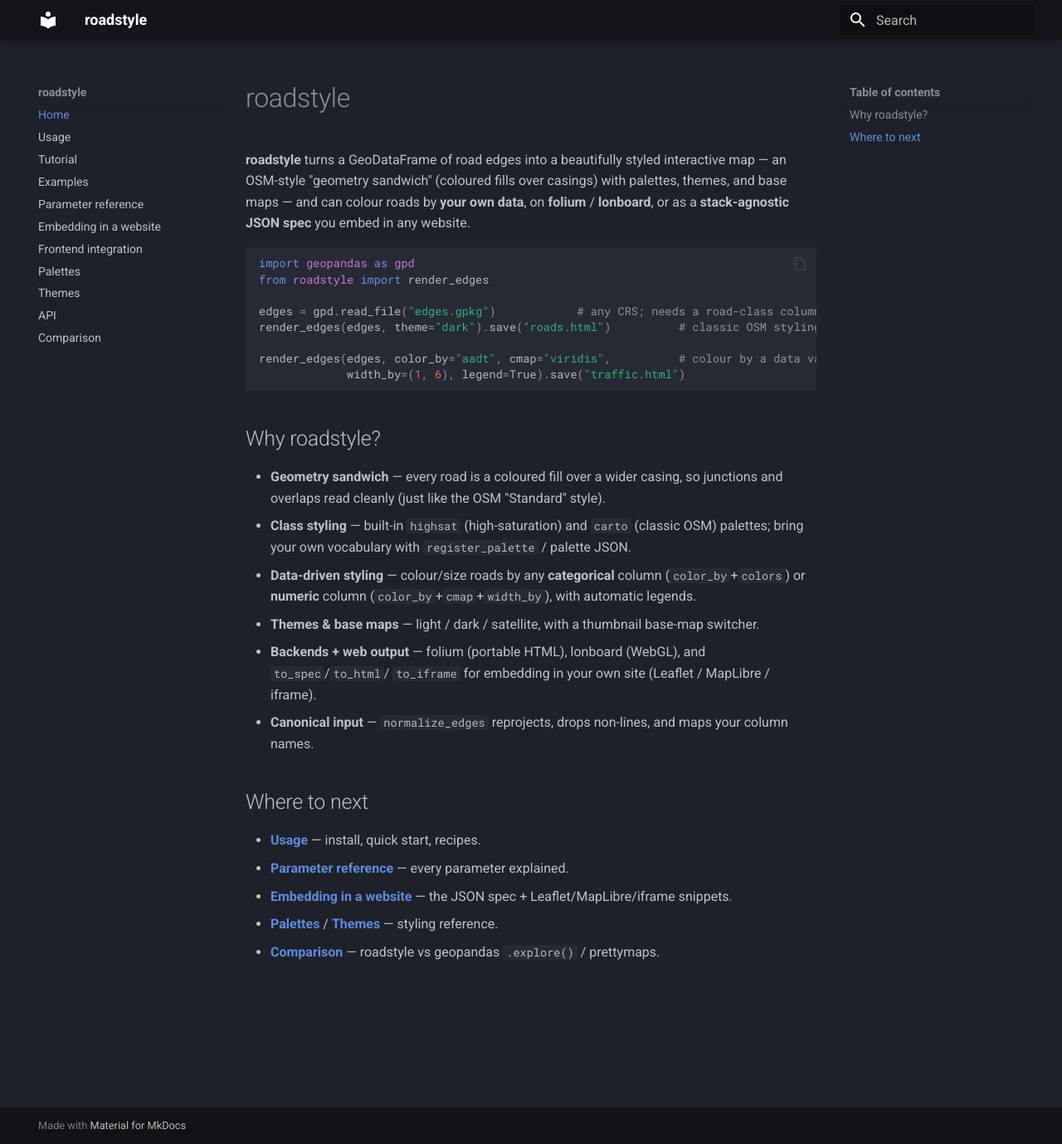
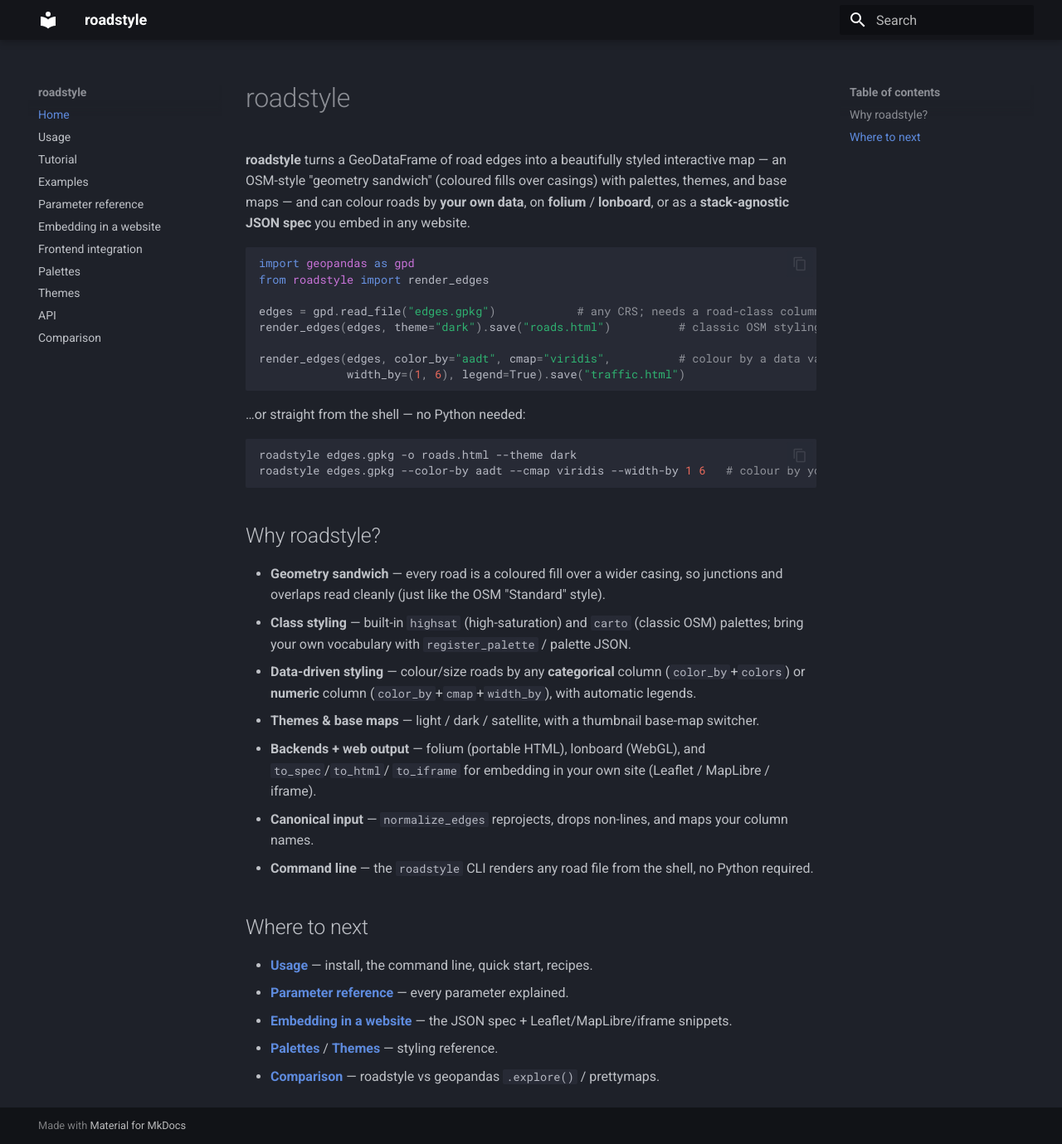
Before and after one commit to Khoshkhah/roadstyle, an MkDocs documentation site: the page built from docs/index.md, in a window 1280 px wide and 1379 px high. Shown: the whole window at 83% size. Built offline with MkDocs 1.6.1 and Material for MkDocs 9.7.7, drawn with Linux system fonts in a browser that asks for light colours.

Commit message:
docs(cli): surface the `roadstyle` CLI on the docs landing page
The README and docs/usage.md already cover the CLI; add it to docs/index.md
too — a shell example beside the Python quickstart, a feature bullet, and a
"Where to next" pointer — so the landing page shows the no-Python entry point.

Co-Authored-By: Claude Opus 4.8 (1M context) <noreply@anthropic.com>

````diff
--- a/docs/index.md
+++ b/docs/index.md
@@ -16,6 +16,13 @@ render_edges(edges, color_by="aadt", cmap="viridis",          # colour by a data
              width_by=(1, 6), legend=True).save("traffic.html")
 ```
 
+…or straight from the shell — no Python needed:
+
+```bash
+roadstyle edges.gpkg -o roads.html --theme dark
+roadstyle edges.gpkg --color-by aadt --cmap viridis --width-by 1 6   # colour by your data
+```
+
 ## Why roadstyle?
 
 - **Geometry sandwich** — every road is a coloured fill over a wider casing, so junctions and
@@ -28,10 +35,11 @@ render_edges(edges, color_by="aadt", cmap="viridis",          # colour by a data
 - **Backends + web output** — folium (portable HTML), lonboard (WebGL), and `to_spec`/`to_html`/
   `to_iframe` for embedding in your own site (Leaflet / MapLibre / iframe).
 - **Canonical input** — `normalize_edges` reprojects, drops non-lines, and maps your column names.
+- **Command line** — the `roadstyle` CLI renders any road file from the shell, no Python required.
 
 ## Where to next
 
-- **[Usage](usage.md)** — install, quick start, recipes.
+- **[Usage](usage.md)** — install, the command line, quick start, recipes.
 - **[Parameter reference](parameters.md)** — every parameter explained.
 - **[Embedding in a website](embedding.md)** — the JSON spec + Leaflet/MapLibre/iframe snippets.
 - **[Palettes](palettes.md)** / **[Themes](themes.md)** — styling reference.
````
